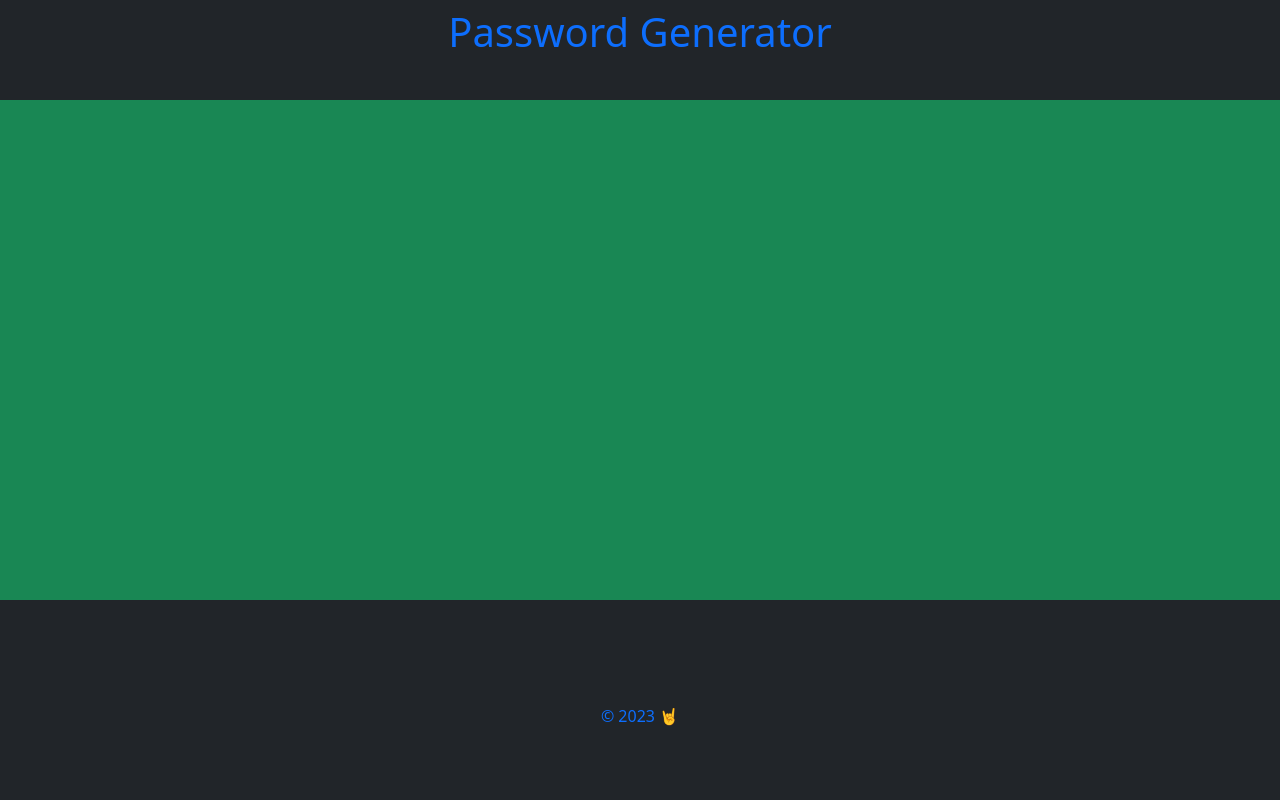
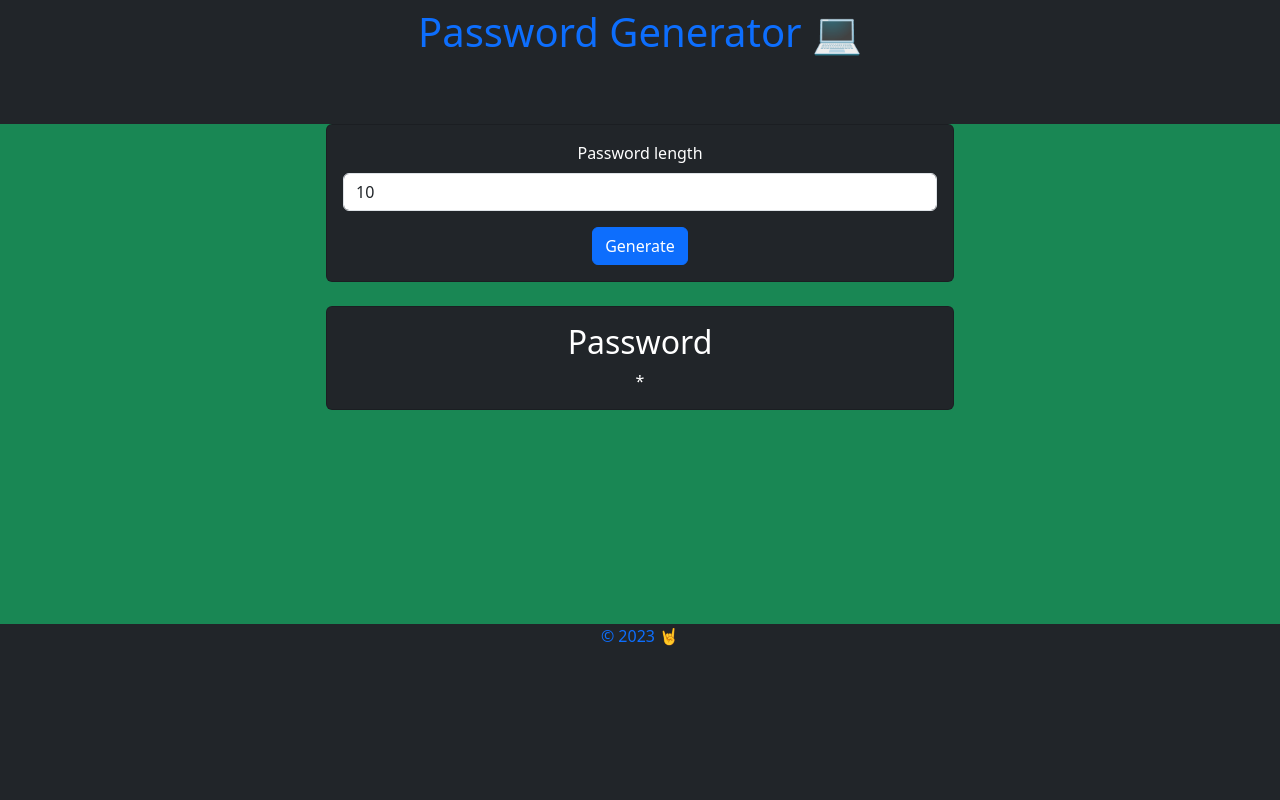
Before and after one commit to LorenzoSeverini/php-strong-password-generator, a PHP site: page /?length=1 in a window 1280 px wide. Run offline with PHP 8.4, Linux system fonts and the light colour scheme.

Commit message:
milestone 1

```diff
--- a/index.php
+++ b/index.php
@@ -1,5 +1,24 @@
 <?php
 // php
+
+// function
+function generatePassword($length = 10)
+{
+    $chars = '0123456789abcdefghijklmnopqrstuvwxyzABCDEFGHIJKLMNOPQRSTUVWXYZ!"£$%&/()=?^*[]@#°§';
+    $password = '';
+    $charsLength = strlen($chars);
+    for ($i = 0; $i < $length; $i++) {
+        $password .= $chars[rand(0, $charsLength - 1)];
+    }
+    return $password;
+}
+
+// get
+$length = $_GET['length'];
+
+// call function
+$password = generatePassword($length);
+
 ?>
 
 <!DOCTYPE html>
@@ -18,18 +37,36 @@
 </head>
 
 <body class="text-bg-dark vh-100">
-    <!-- header with h1 in the center  -->
+    <!-- header -->
     <header class="text-center container-fluid p-2">
-        <h1 class="text-primary">Password Generator</h1>
+        <h1 class="text-primary">Password Generator 💻</h1>
     </header>
 
     <!-- main -->
     <main class="bg-success container-fluid">
-        <!--  -->
+        <!-- form to decided the length -->
+        <div class="card bg-dark text-center text-white w-50 mx-auto m-4">
+            <div class="card-body">
+                <form action="" method="get">
+                    <div class="mb-3">
+                        <label for="length" class="form-label">Password length</label>
+                        <input type="number" class="form-control" id="length" name="length" min="1" max="50" value="10">
+                    </div>
+                    <button type="submit" class="btn btn-primary">Generate</button>
+                </form>
+            </div>
+        </div>
+        <!-- password -->
+        <div class="card bg-dark text-center text-white w-50 mx-auto">
+            <div class="card-body">
+                <h2 class="card-title">Password</h2>
+                <p class="card-text"><?php echo $password ?></p>
+            </div>
+        </div>
     </main>
 
     <!-- footer -->
-    <footer class="text-center container-fluid p-1 fixed-bottom">
+    <footer class="text-center container-fluid">
         <p class="text-primary">&copy; 2023 🤘</p>
     </footer>
 
```
